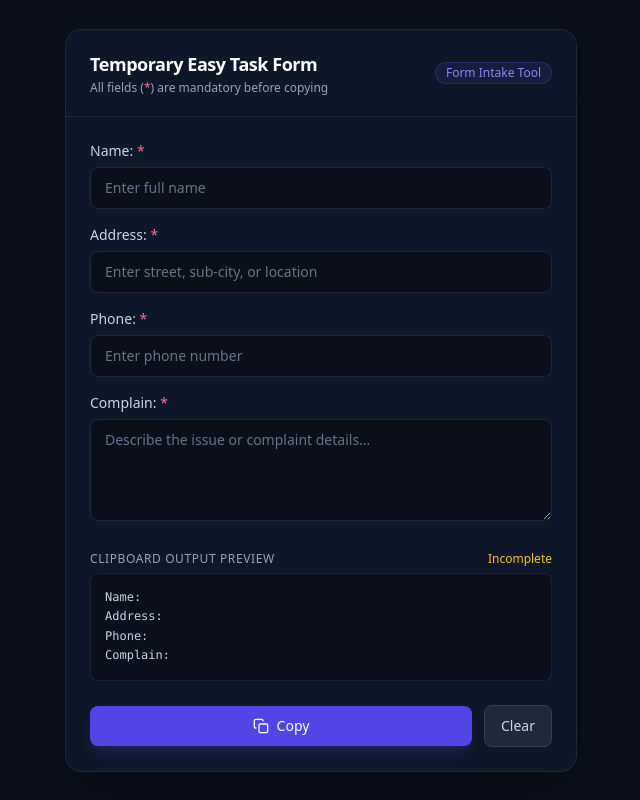
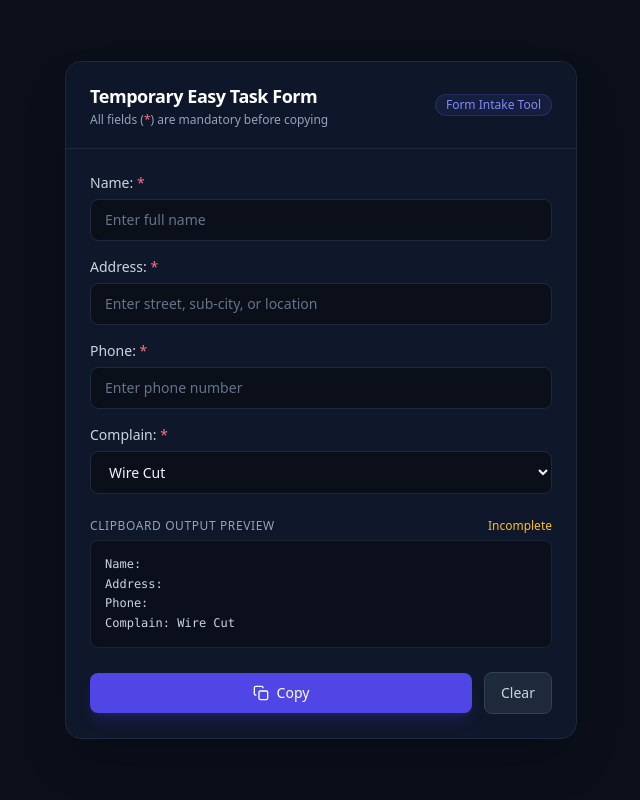
Before and after one commit to eeucc/easytask, a plain HTML site: page index.html in a window 1280 px wide. Shown: the whole page, without its empty margins (319-959 px from the left). Drawn offline with nearby package versions, Linux system fonts and the light colour scheme.

Commit message:
Replace textarea with select for complaints

```diff
--- a/index.html
+++ b/index.html
@@ -90,13 +90,25 @@
         <label for="complainInput" class="block text-sm font-medium text-slate-300 mb-1.5">
           Complain: <span class="text-rose-400">*</span>
         </label>
-        <textarea
+        <select
           id="complainInput"
           rows="4"
           required
-          placeholder="Describe the issue or complaint details..."
           class="w-full px-3.5 py-2.5 bg-slate-950 border border-slate-800 rounded-lg text-sm text-slate-100 placeholder-slate-500 focus:outline-none focus:border-indigo-500 focus:ring-2 focus:ring-indigo-500/20 transition resize-y"
-        ></textarea>
+        >
+        <option value="Wire Cut">Wire Cut</option>
+        <option value="Pole Failed">Pole Failed</option>
+        <option value="Pole About to Fail">Pole About to Fail</option>
+        <option value="No Supply Partially">No Supply Partially</option>
+        <option value="No supply Single House">No supply Single House</option>
+        <option value="No Supply Totally">No Supply Totally</option>
+        <option value="Power Flactuation">Power Flactuation</option>
+        <option value="Over Voltage">Over Voltage</option>
+        <option value="Voltage Drop">Voltage Drop</option>
+        <option value="Energy Meter Malfunctioin">Energy Meter Malfunctioin</option>
+        <option value="Bill Not Generated">Bill Not Generated</option>
+        <option value="Reading Not Taken">Reading Not Taken</option>
+      </select>
         <p id="complainError" class="hidden text-xs text-rose-400 mt-1">Complain is mandatory.</p>
       </div>
 
```
